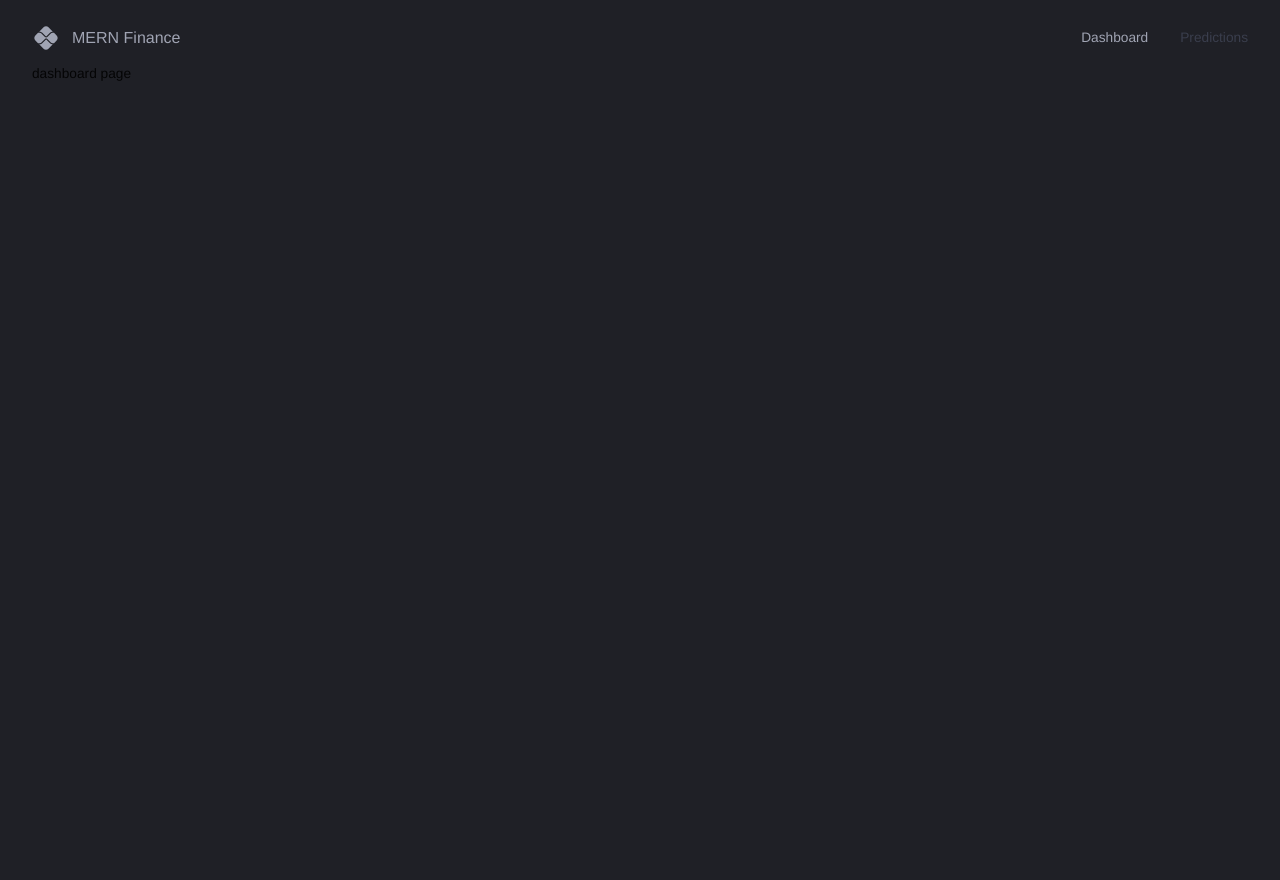
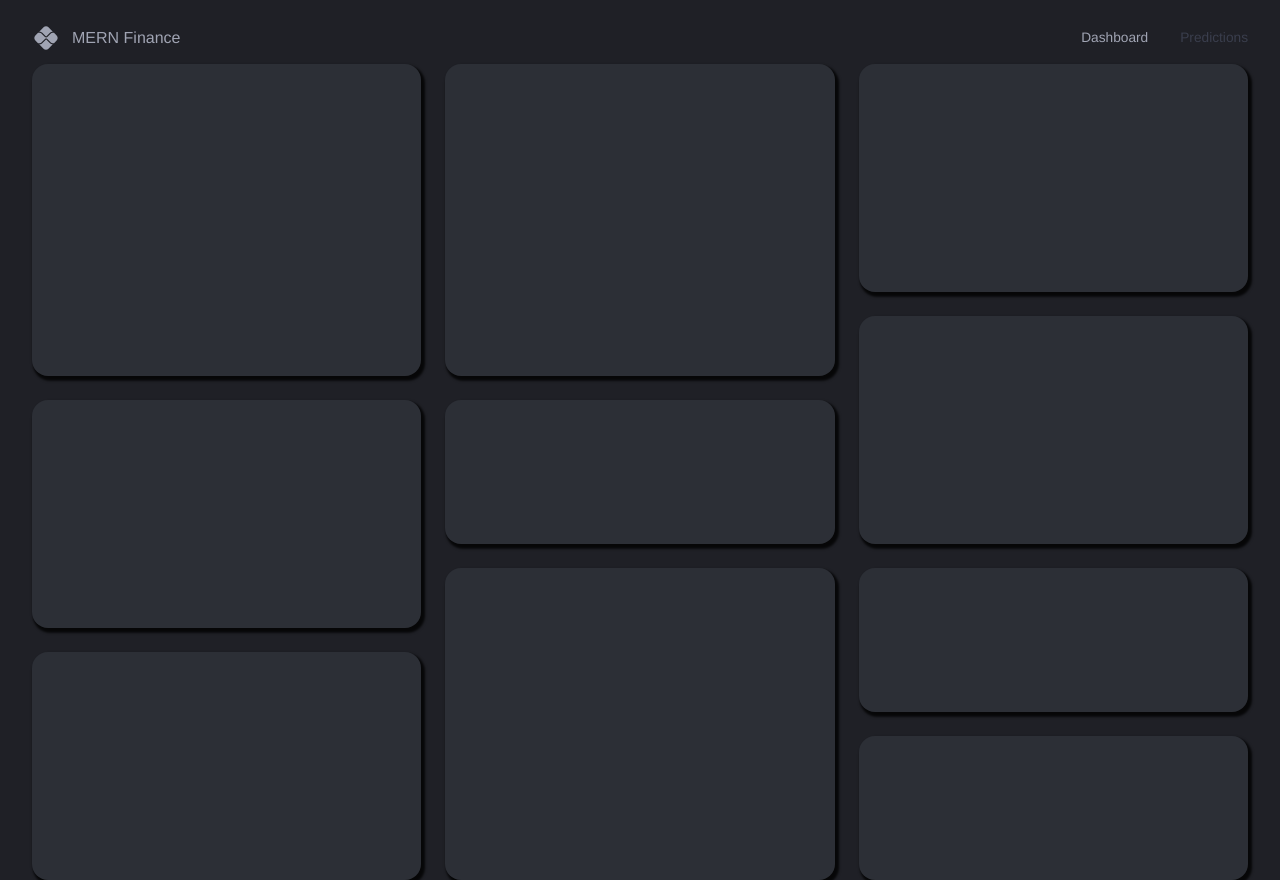
Before and after one commit to wmiq84/mern-finance, a React (Vite) app in the folder client/: page / in a window 1280 px wide. Before the commit the page ends 800 px from the top, so only its background shows below. Built offline with nearby package versions, Linux system fonts and the light colour scheme.

Commit message:
Add dashboard styling

```diff
--- a/client/src/App.tsx
+++ b/client/src/App.tsx
@@ -4,6 +4,7 @@
 import { themeSettings } from './theme';
 import { BrowserRouter, Route, Routes } from 'react-router-dom';
 import Navbar from '@/scenes/navbar';
+import Dashboard from '@/scenes/dashboard';
 
 function App() {
 	const theme = useMemo(() => createTheme(themeSettings), []);
@@ -16,8 +17,11 @@
 					<Box width="100%" height="100%" padding="1rem 2rem 4rem 2rem">
 						<Navbar />
 						<Routes>
-							<Route path="/" element={<div>dashboard page</div>} />
-							<Route path="/predictions" element={<div>predictions page</div>} />
+							<Route path="/" element=<Dashboard /> />
+							<Route
+								path="/predictions"
+								element={<div>predictions page</div>}
+							/>
 						</Routes>
 					</Box>
 				</ThemeProvider>
--- /dev/null
+++ b/client/src/components/DashboardBox.tsx
@@ -0,0 +1,10 @@
+import { Box } from '@mui/material';
+import { styled } from '@mui/system';
+
+const DashboardBox = styled(Box)(({theme}) => ({
+	backgroundColor: theme.palette.background.light,
+    borderRadius: "1rem",
+    boxShadow:"0.15rem 0.2rem 0.15rem 0.1rem rgba(0,0,0,.8)"
+}));
+
+export default DashboardBox;
--- /dev/null
+++ b/client/src/scenes/dashboard/index.tsx
@@ -0,0 +1,88 @@
+import DashboardBox from '@/components/DashboardBox';
+import { Box, useMediaQuery, useTheme } from '@mui/material';
+import React from 'react';
+
+type Props = {};
+
+const gridTemplateLargeScreens = `
+    "a b c"
+    "a b c"
+    "a b c"
+    "a b f"
+    "d e f"
+    "d e f"
+    "d h i"
+    "g h i"
+    "g h j"
+    "g h j"
+`;
+
+const gridTemplateSmallScreens = `
+    "a"
+    "a"
+    "a"
+    "a"
+    "b"
+    "b"
+    "b"
+    "b"
+    "c"
+    "c"
+    "c"
+    "d"
+    "d"
+    "d"
+    "e"
+    "e"
+    "f
+    "f"
+    "g"
+    "g"
+    "g"
+    "h"
+    "h"
+    "h"
+    "h"
+    "j"
+    "j"
+`;
+
+const Dashboard = (props: Props) => {
+	const isAboveMediumScreens = useMediaQuery('(min-width: 1200px)');
+	const { palette } = useTheme();
+	return (
+		<Box
+			width="100%"
+			height="100%"
+			display="grid"
+			gap="1.5rem"
+			color={palette.grey[300]}
+			sx={
+				isAboveMediumScreens
+					? {
+							gridTemplateColumns: 'repeat(3, minmax(370px, 1fr))',
+							gridTemplateRows: 'repeat(10, minmax(60px, 1fr))',
+							gridTemplateAreas: gridTemplateLargeScreens,
+					  }
+					: {
+							gridAutoColumns: '1fr',
+							gridAutoRows: '80px',
+							gridTemplateAreas: gridTemplateSmallScreens,
+					  }
+			}
+		>
+			<DashboardBox gridArea="a"></DashboardBox>
+			<DashboardBox gridArea="b"></DashboardBox>
+			<DashboardBox gridArea="c"></DashboardBox>
+			<DashboardBox gridArea="d"></DashboardBox>
+			<DashboardBox gridArea="e"></DashboardBox>
+			<DashboardBox gridArea="f"></DashboardBox>
+			<DashboardBox gridArea="g"></DashboardBox>
+			<DashboardBox gridArea="h"></DashboardBox>
+			<DashboardBox gridArea="i"></DashboardBox>
+			<DashboardBox gridArea="j"></DashboardBox>
+		</Box>
+	);
+};
+
+export default Dashboard;
```
